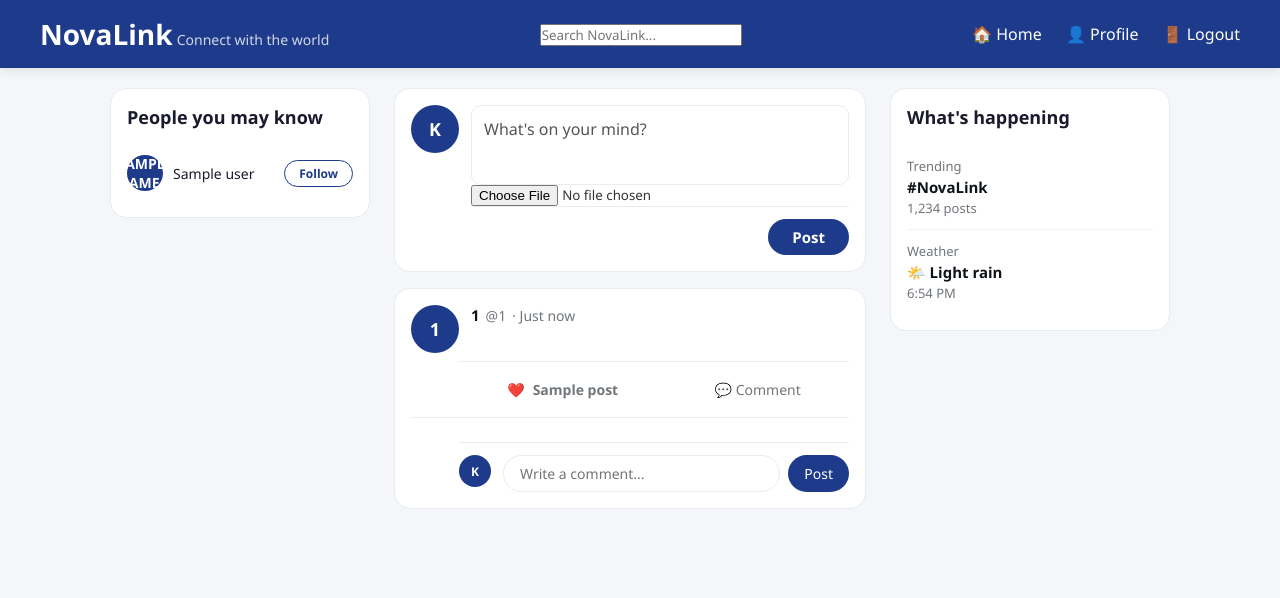
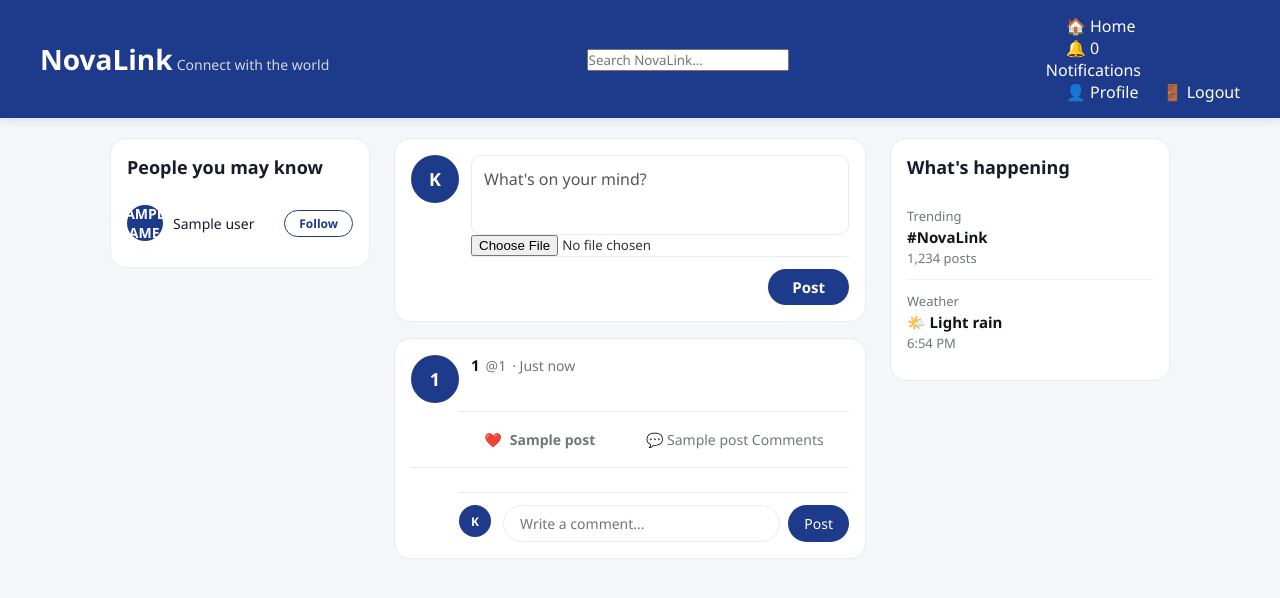
Before and after one commit to ks3891/CyberSocial, a Flask app: template templates/feed.html in a window 1280 px wide. Shown: the top 598 px of the page. Run offline with Flask 3, Linux system fonts and the light colour scheme; a user stored in the database is signed in; the template is opened without the code that fills it: most values are stand-ins (such as "Sample title", 1, 10 or a date in 2020); some libraries are stand-ins or nearby versions.

Commit message:
Added profile page comment button and notification system
# Conflicts:
#	app.py
#	database.db
#	static/style.css
#	templates/profile.html

```diff
--- a/templates/feed.html
+++ b/templates/feed.html
@@ -21,6 +21,19 @@
 
     <div class="nav-links">
         <a href="/feed">🏠 Home</a>
+
+        <div class="notif-wrapper">
+            <a href="#" class="notif-bell" id="notifBellBtn" onclick="toggleNotifDropdown(event)">
+                🔔
+                <span id="notifBadge" class="notif-badge">0</span>
+            </a>
+
+            <div id="notifDropdown" class="notif-dropdown">
+                <div class="notif-dropdown-header">Notifications</div>
+                <div id="notifList"></div>
+            </div>
+        </div>
+
         <a href="/profile/{{ session['username'] }}">👤 Profile</a>
         <a href="/logout">🚪 Logout</a>
     </div>
@@ -81,7 +94,7 @@
 
         <!-- POSTS -->
         {% for post in posts %}
-        <div class="post">
+        <div class="post" id="post-{{ post[2] }}">
 
             <div class="post-header">
                 <div class="avatar">
@@ -126,10 +139,18 @@
             {% endif %}
 
             <div class="post-actions">
-                <a class="like-btn" href="/like/{{ post[2] }}">
+    <button
+        class="like-btn"
+        onclick="likePost({{ post[2] }}, this)">
         ❤️ <span class="like-count">{{ post[3] }}</span>
-                </a>
-                <button onclick="toggleComments('{{ post[2] }}')">💬 Comment</button>
+    </button>
+
+    <button
+        type="button"
+        class="comment-btn"
+        onclick="toggleComments('{{ post[2] }}')">
+        💬 {{ post[6] }} Comments
+    </button>
 </div>
 
 <!-- COMMENTS -->
@@ -139,6 +160,7 @@
         {% if comment[1] == post[2] %}
 
         <div class="comment" data-comment-id="{{ comment[0] }}">
+
             <div class="comment-avatar">
                 {{ comment[3][0]|upper if comment[3] else '?' }}
             </div>
@@ -149,35 +171,54 @@
             </div>
 
             {% if comment[2] == session['user_id'] %}
-                        <button onclick="deleteComment('{{ comment[0] }}')" class="comment-delete">
+            <button
+                type="button"
+                class="comment-delete"
+                onclick="deleteComment('{{ comment[0] }}')">
                 🗑
             </button>
             {% endif %}
+
         </div>
 
         {% endif %}
     {% endfor %}
 
-                <!-- COMMENT INPUT -->
     <div class="comment-input">
+
         <div class="avatar-sm">
             {{ session['username'][0]|upper if session['username'] else '?' }}
         </div>
 
-                    <form method="POST" action="/comment">
-                        <input type="hidden" name="post_id" value="{{ post[2] }}">
-                        <input type="text" name="comment" placeholder="Write a comment..." required>
-                        <button type="submit">Post</button>
+        <form onsubmit="return submitComment(event, {{ post[2] }})">
+
+            <input
+                type="hidden"
+                name="post_id"
+                value="{{ post[2] }}">
+
+            <input
+                id="comment-input-{{ post[2] }}"
+                type="text"
+                name="comment"
+                placeholder="Write a comment..."
+                required>
+
+            <button type="submit">
+                Post
+            </button>
+
         </form>
+
     </div>
 
 </div>
 
-        </div>
+</div> <!-- END POST -->
+
 {% endfor %}
 
-    </div> <!-- feed-main END -->
-
+</div> <!-- END feed-main -->
     <!-- RIGHT SIDEBAR -->
     <aside class="right-sidebar">
         <div class="trending-card">
@@ -232,6 +273,195 @@ function confirmDelete() {
         window.location.href = "/delete_comment/" + commentToDelete;
     }
 }
+function likePost(postId, button) {
+
+    fetch("/like/" + postId, {
+        headers: {
+            "X-Requested-With": "XMLHttpRequest"
+        }
+    })
+    .then(response => response.json())
+    .then(data => {
+
+        if (data.success) {
+            button.querySelector(".like-count").textContent = data.likes;
+        }
+
+    })
+    .catch(error => console.error(error));
+
+}
+function toggleComments(postId) {
+
+    let section = document.getElementById("comments-" + postId);
+
+    if (section.style.display === "block") {
+        section.style.display = "none";
+    } else {
+        section.style.display = "block";
+    }
+
+}
+function submitComment(event, postId) {
+
+    event.preventDefault();
+
+    let form = event.target;
+
+    let formData = new FormData(form);
+
+    fetch("/comment", {
+        method: "POST",
+        headers: {
+            "X-Requested-With": "XMLHttpRequest"
+        },
+        body: formData
+    })
+    .then(response => {
+
+        // If backend returns HTML (blocked comment), open it
+        const contentType = response.headers.get("content-type") || "";
+
+if (!contentType.includes("application/json")) {
+            return response.text().then(html => {
+                document.open();
+                document.write(html);
+                document.close();
+            });
+        }
+
+        return response.json();
+
+    })
+    .then(data => {
+
+        if (!data) return;
+
+        if (data.success) {
+            location.reload();
+        }
+
+    })
+    .catch(error => console.log(error));
+
+    return false;
+}
+</script>
+
+<!-- ================= NOTIFICATIONS (real-time) ================= -->
+<script src="https://cdnjs.cloudflare.com/ajax/libs/socket.io/4.7.2/socket.io.min.js"></script>
+<script>
+const socket = io();  // connects to this same Flask server
+
+const notifBadge = document.getElementById("notifBadge");
+const notifList = document.getElementById("notifList");
+const notifDropdown = document.getElementById("notifDropdown");
+
+// human-readable text per notification type
+function notifText(n) {
+    if (n.type === "follow") {
+        return `<b>${n.actor_username}</b> started following you`;
+    }
+    if (n.type === "like") {
+        return `<b>${n.actor_username}</b> liked your post`;
+    }
+    if (n.type === "comment") {
+        return `<b>${n.actor_username}</b> commented on your post`;
+    }
+    return `${n.actor_username} did something`;
+}
+
+function renderNotifications(notifications) {
+    notifList.innerHTML = "";
+
+    if (notifications.length === 0) {
+        notifList.innerHTML = "<div class='notif-empty'>No notifications yet</div>";
+        return;
+    }
+
+    notifications.forEach(n => {
+        const item = document.createElement("div");
+        item.className = "notif-item" + (n.is_read ? "" : " unread");
+
+        const avatarLetter = n.actor_username ? n.actor_username[0].toUpperCase() : "?";
+
+        item.innerHTML = `
+            <div class="avatar">${avatarLetter}</div>
+            <div class="notif-item-text">
+                ${notifText(n)}
+                <span class="notif-item-time">${n.created_at}</span>
+            </div>
+        `;
+
+        item.onclick = () => {
+            if (n.target_type === "post") {
+                window.location.href = "/feed#post-" + n.target_id;
+            } else if (n.target_type === "profile") {
+                window.location.href = "/profile/" + n.actor_username;
+            }
+        };
+
+        notifList.appendChild(item);
+    });
+}
+
+function refreshUnreadCount() {
+    fetch("/notifications/unread_count")
+        .then(res => res.json())
+        .then(data => {
+            if (data.success && data.count > 0) {
+                notifBadge.style.display = "block";
+                notifBadge.textContent = data.count;
+            } else {
+                notifBadge.style.display = "none";
+            }
+        });
+}
+
+function loadNotifications() {
+    fetch("/notifications")
+        .then(res => res.json())
+        .then(data => {
+            if (data.success) {
+                renderNotifications(data.notifications);
+            }
+        });
+}
+
+function toggleNotifDropdown(event) {
+    event.preventDefault();
+    const isOpen = notifDropdown.classList.contains("active");
+
+    if (isOpen) {
+        notifDropdown.classList.remove("active");
+    } else {
+        notifDropdown.classList.add("active");
+        loadNotifications();
+        // mark as read once the user opens the dropdown
+        fetch("/notifications/mark_read", { method: "POST" })
+            .then(() => refreshUnreadCount());
+    }
+}
+
+// close dropdown when clicking elsewhere
+window.addEventListener("click", function(e) {
+    if (!e.target.closest(".notif-wrapper")) {
+        notifDropdown.classList.remove("active");
+    }
+});
+
+// live push: new notification arrives instantly over the socket
+socket.on("new_notification", function(notification) {
+    refreshUnreadCount();
+
+    // if dropdown is currently open, prepend it live
+    if (notifDropdown.classList.contains("active")) {
+        loadNotifications();
+    }
+});
+
+// initial load on page open
+refreshUnreadCount();
 </script>
 
 <!-- MODAL -->
```
Also changed, not shown: check_schema.py (added, +14 -0 lines), update_users_table.py (added, +25 -0 lines), static/uploads/d2.jpg (added), static/uploads/ippr.jpg (added). Lines whose indentation alone changed are shown as unchanged.
